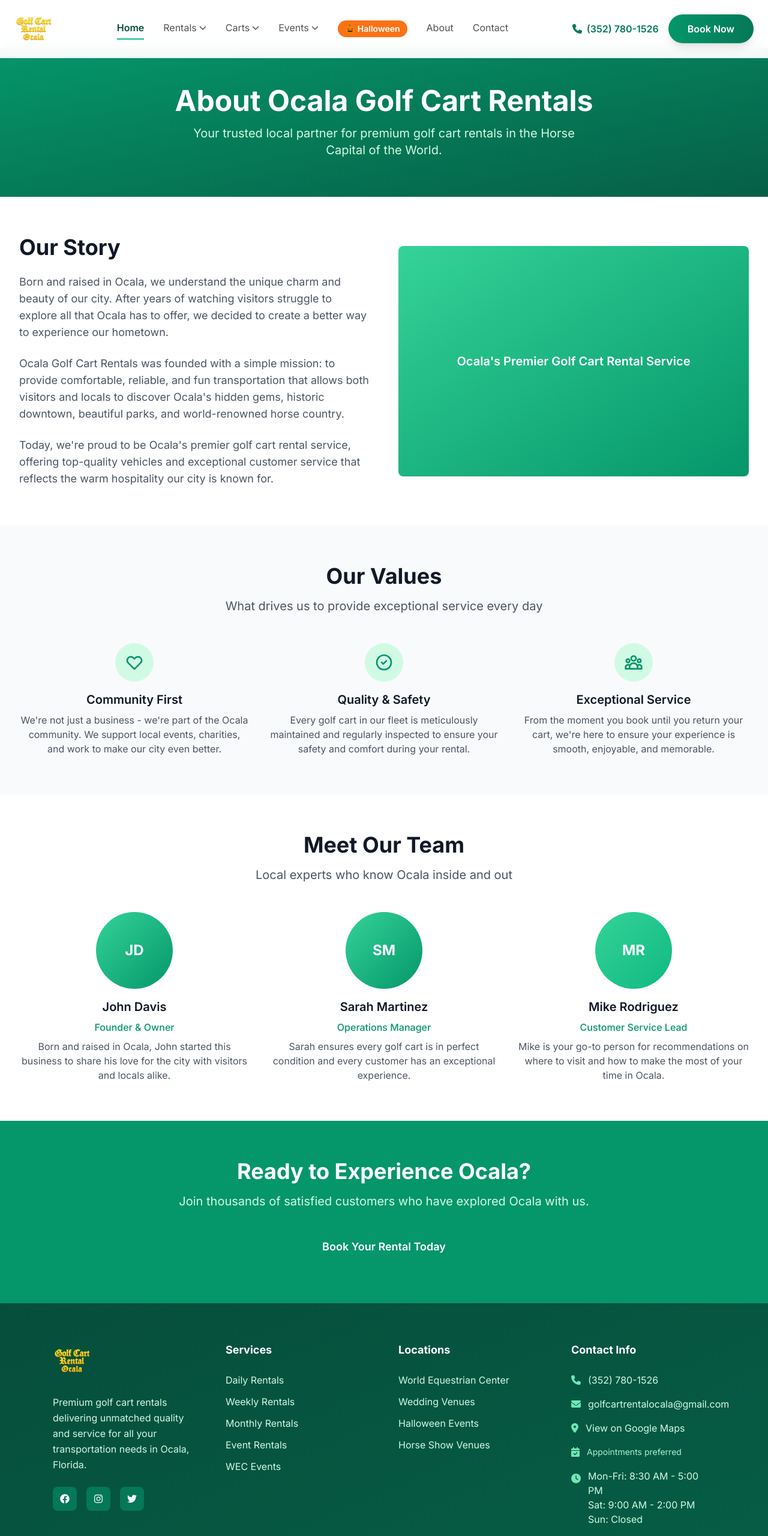
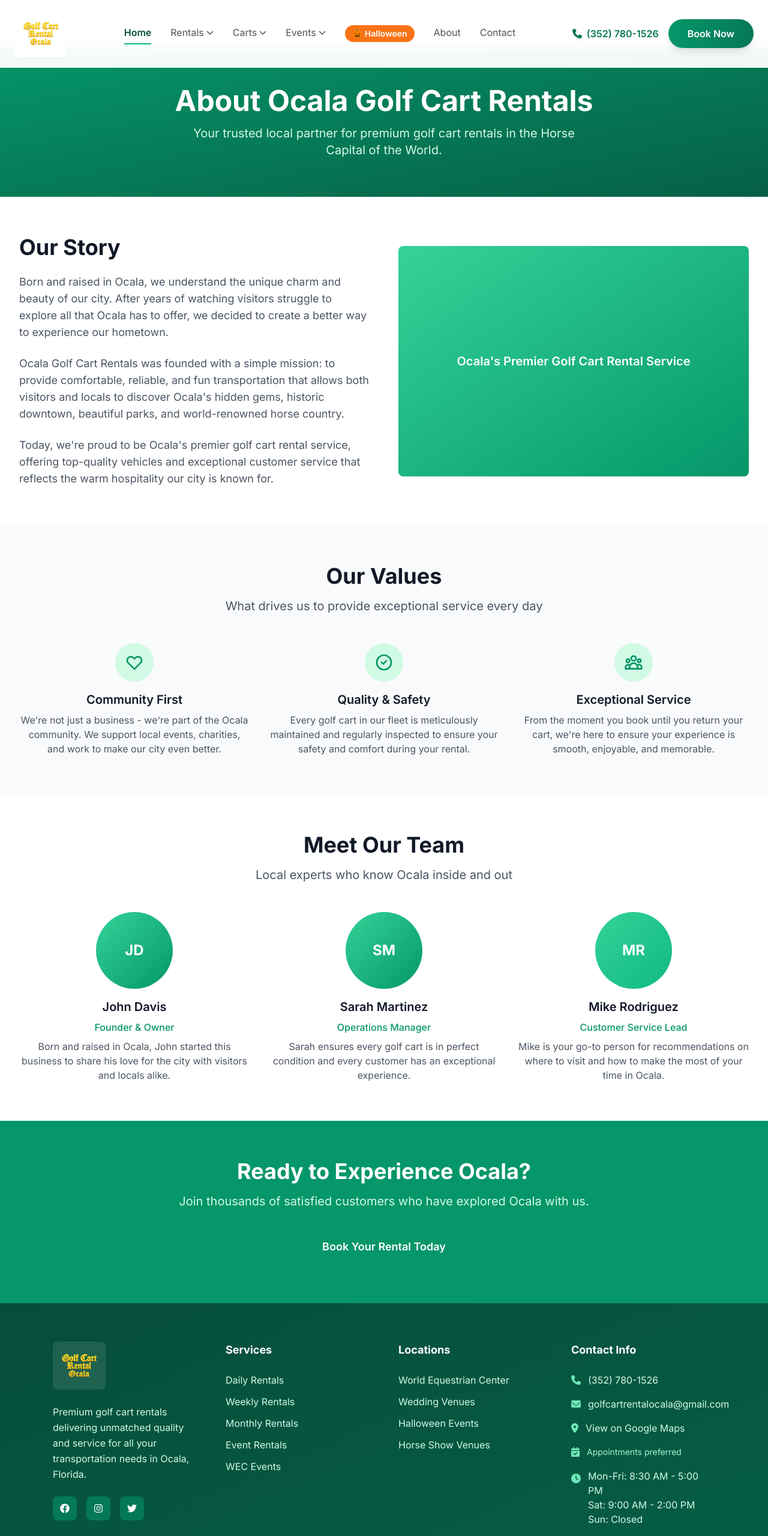
Before and after one commit to growthbco/ocalagolfcarts, an Astro site: page /about in a window 1280 px wide. Shown: the top 2560 px of the page at 60% size. Built offline with nearby package versions, Linux system fonts and the light colour scheme; Astro itself is replaced by a stand-in of ours; a script that the page names is missing.

Commit message:
Improve logo visibility with background containers - Added semi-transparent white background to header logo - Added subtle background to footer logo - Better contrast for yellow logo text - Professional appearance with backdrop blur effects - Enhanced readability across all backgrounds

```diff
--- a/src/layouts/Layout.astro
+++ b/src/layouts/Layout.astro
@@ -35,7 +35,9 @@ const { title, description = "Premium golf cart rentals in Ocala, Florida. Explo
       <div class="max-w-7xl mx-auto px-6 py-4">
         <div class="flex items-center justify-between">
           <div class="flex items-center">
-            <img src="/golf cart images/imageGCRO.png" alt="Ocala Golf Carts" class="h-16">
+            <div class="bg-white/90 backdrop-blur-sm rounded-lg px-3 py-2 shadow-sm">
+              <img src="/golf cart images/imageGCRO.png" alt="Ocala Golf Carts" class="h-16">
+            </div>
           </div>
           <nav class="hidden md:flex space-x-8">
             <a href="/" class="text-emerald-900 font-semibold cursor-pointer relative after:absolute after:bottom-[-4px] after:left-0 after:w-full after:h-0.5 after:bg-emerald-500">Home</a>
@@ -118,7 +120,9 @@ const { title, description = "Premium golf cart rentals in Ocala, Florida. Explo
         <div class="grid grid-cols-1 md:grid-cols-4 gap-12 mb-12">
           <div>
             <div class="flex items-center mb-6">
-              <img src="/golf cart images/imageGCRO.png" alt="Ocala Golf Carts" class="h-16">
+              <div class="bg-white/10 backdrop-blur-sm rounded-lg px-3 py-2">
+                <img src="/golf cart images/imageGCRO.png" alt="Ocala Golf Carts" class="h-16">
+              </div>
             </div>
             <p class="text-emerald-100 leading-relaxed mb-6">Premium golf cart rentals delivering unmatched quality and service for all your transportation needs in Ocala, Florida.</p>
             <div class="flex space-x-4">
```
